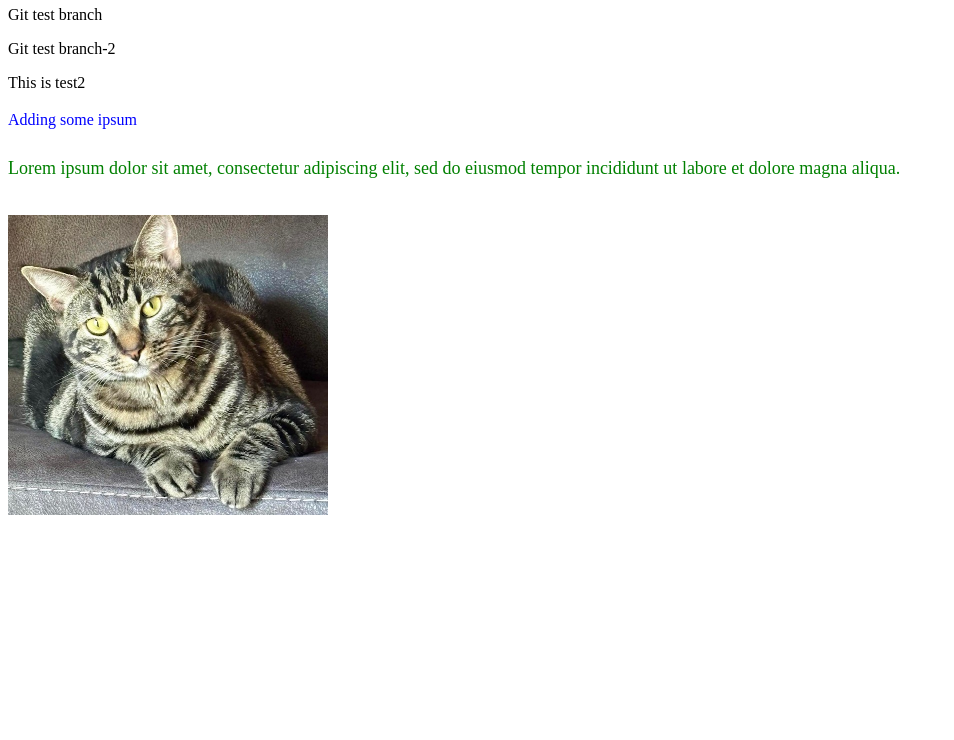
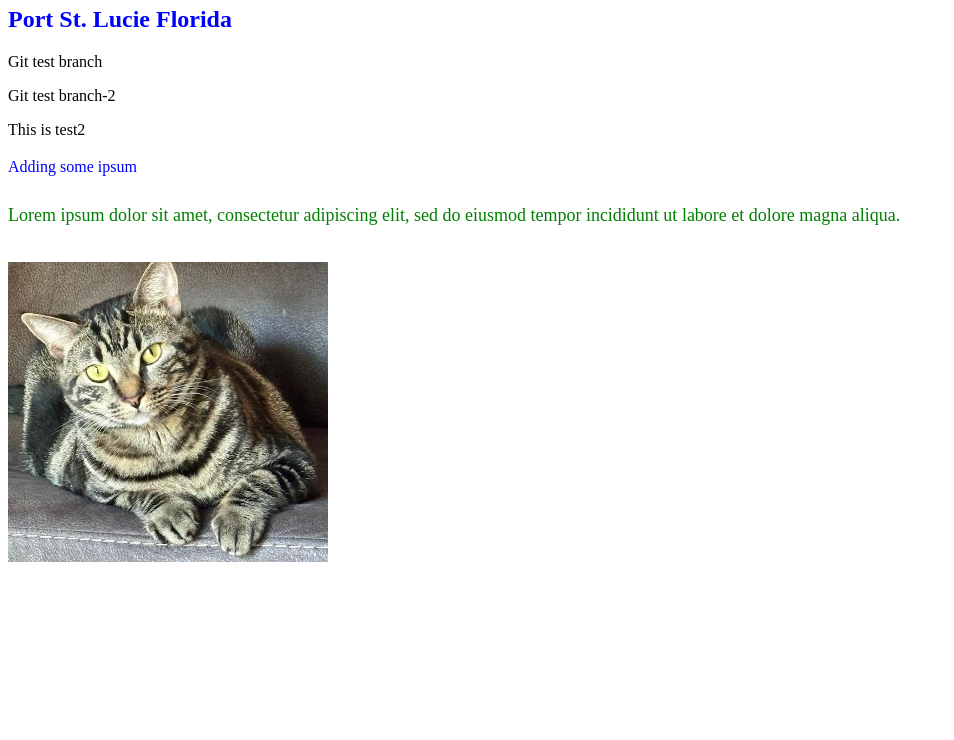
Before and after one commit to ronbaechle/my_website, a plain HTML site: page index.html in a window 1280 px wide. Shown: the part 60-800 px from the top of the page, without its empty margins (0-954 px from the left). Drawn offline with Linux system fonts and the light colour scheme.

Commit message:
h2 css on test branch

```diff
--- a/index.html
+++ b/index.html
@@ -2,6 +2,10 @@
 <body>
 <style>
 /* CSS for p.1 */
+.h2 {
+	color: blue;
+}
+
 .p1 {
     font-size: 16px;
     color: blue;
@@ -19,6 +23,7 @@
 </style>
 
 <h1>Ronald Baechle Website</h1>
+<h2 class="h2">Port St. Lucie Florida</h2>
 <p>Git test branch</p>
 <p>Git test branch-2</p>
 <p>This is test2</p>
```
